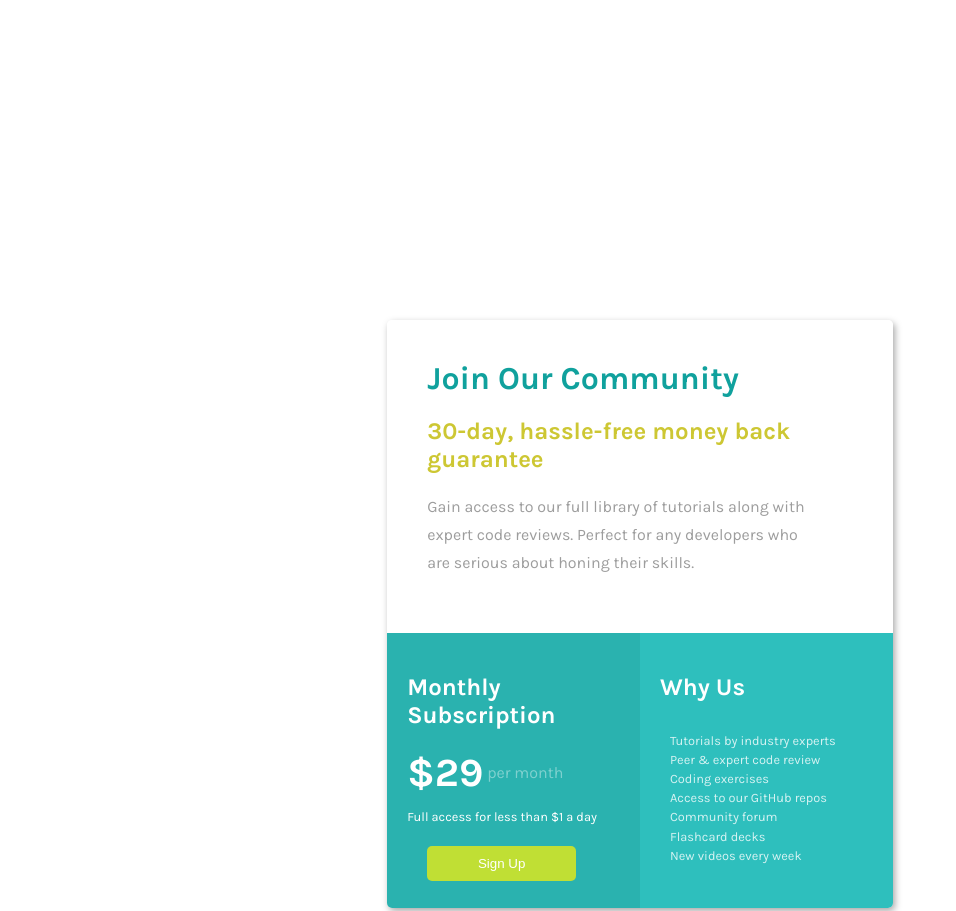
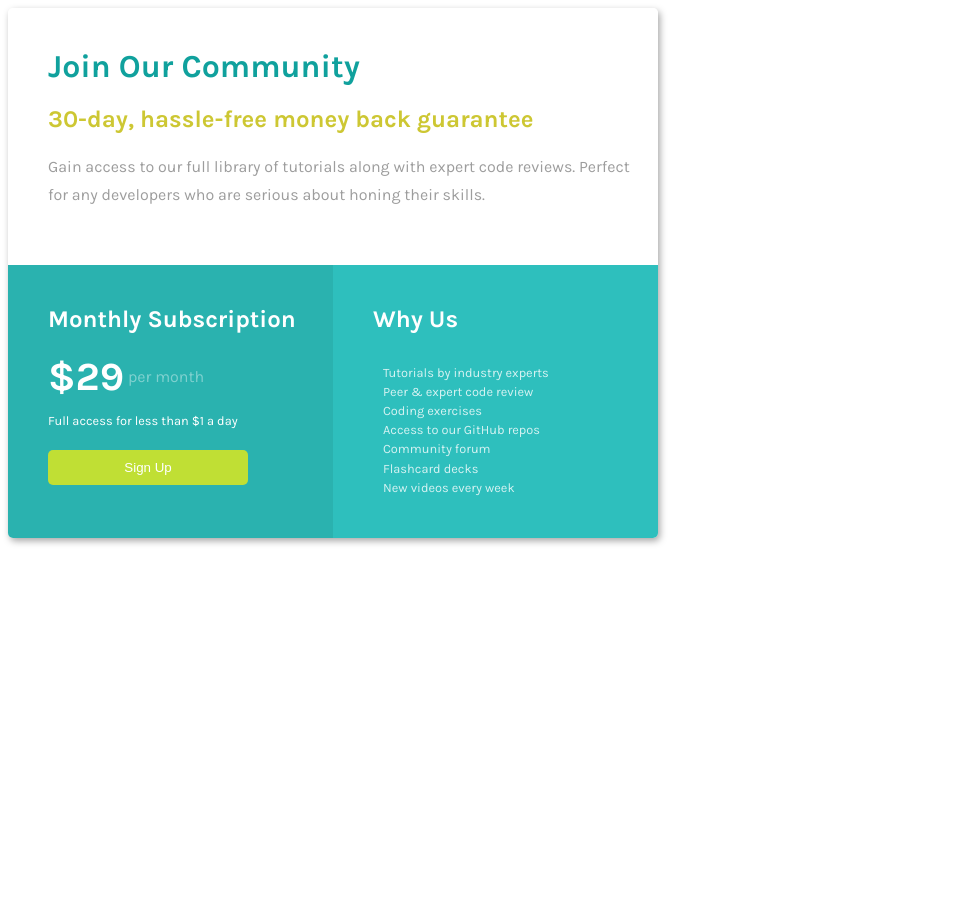
Before and after one commit to SkandaUdupi/Front_end_Mentor, a plain HTML site: page index.html in a window 1280 px wide. Shown: the top 911 px of the page, without its empty margins (0-956 px from the left). After the commit the page ends 800 px from the top, so only its background shows below. Drawn offline with Linux system fonts and the light colour scheme.

Commit message:
Update style.css

```diff
--- a/style.css
+++ b/style.css
@@ -2,12 +2,10 @@ html {
     font-family: 'Karla', sans-serif;
 }
 .container {
-    width:40%;
-    height:1000%;
     box-shadow: 2px 3px 7px 0px rgba(0,0,0,0.35);
     border-radius: 5px;
     overflow:hidden;
-    margin:20rem auto;
+    margin:0;
 }
 h1 {
     margin:0;
@@ -15,7 +13,7 @@ h1 {
 .top-box {
     background-color: #FFFFFF;
     margin:0;
-    padding:40px;
+    padding:40px 20px 40px 40px;
 }
 #title {
     color: #10A19D;
@@ -27,21 +25,21 @@ h1 {
 }
 .top-box p {
     color: #9D9D9D;
-    width: 90%;
+    width: 100%;
     line-height:1.75rem;
     font-family: 'Karla', sans-serif;
 }
 .bot-container {
     margin:0;
-    display: flex;
 }
 .left-box {
     background-color: #2AB2AF;
     margin:0px;
-    flex:50%;
     padding:20px;
+    padding-left:40px;
     color: white;
     font-family: 'Karla', sans-serif;
+    width:100%;
 }
 .left-box h2 {
     margin:0px;
@@ -49,10 +47,11 @@ h1 {
 .right-box {
     background-color: #2EBFBD;
     margin:0px;
-    flex:50%;
     padding: 20px;
+    padding-left:40px;
     color:white;
     font-family: 'Karla', sans-serif;
+    width:100%;
 }
 .desc {
     width:60%;
@@ -85,8 +84,7 @@ h1 {
     border:none;
     border-radius: 5px;
     padding: 10px;
-    width: 70%;
-    left:20px;
+    width: 200px;
     background-color: #C0DF34;
 }
 #btn:hover {
@@ -108,3 +106,13 @@ ul {
     opacity:0.8;
     line-height: 1.2rem;
 }
+
+@media (min-width:657px) {
+  .container {
+     width:650px;
+     height:530px;
+  }
+  .bot-container {
+    display:flex;
+  }
+}
```
